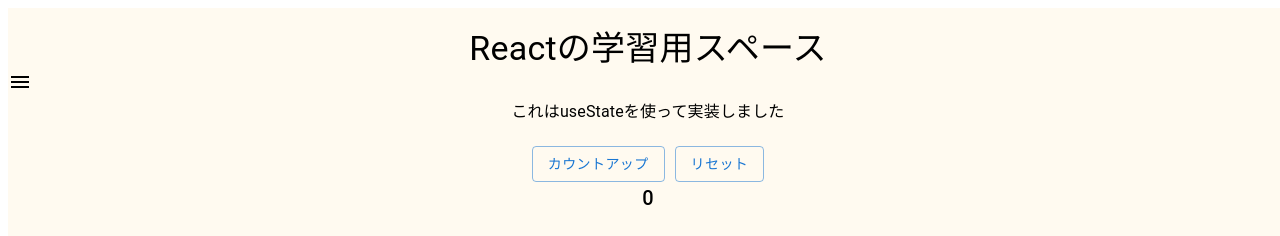
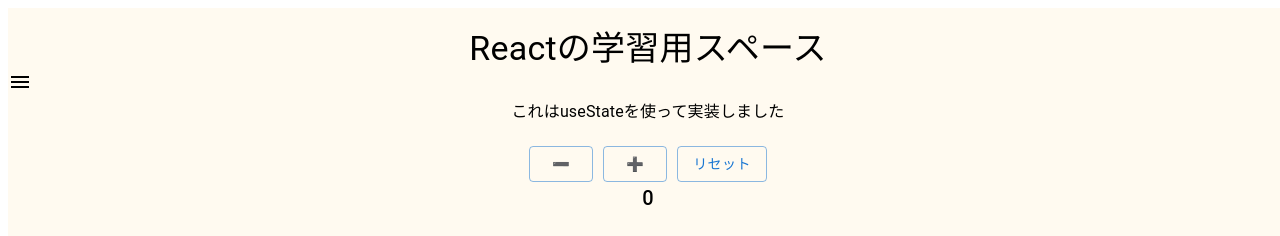
Before and after one commit to teppei1994667/react_practice, a React (Create React App) app: page /components/Home in a window 1280 px wide. Shown: the top 236 px of the page. Built offline with nearby package versions, Linux system fonts and the light colour scheme.

Commit message:
カウントダウン機能追加

```diff
--- a/src/components/home/Home.tsx
+++ b/src/components/home/Home.tsx
@@ -9,9 +9,14 @@ export const Home = () => {
     setCount((prev) => prev + 1);
   };
 
+	const countDown = () => {
+    setCount((prev) => prev - 1);
+  };
+
   const countReset = () => {
     setCount((prev) => (prev = 0));
   };
+
 
 	useEffect(() => {
 		if (count % 2 === 0 && count !== 0) {
@@ -25,8 +30,11 @@ export const Home = () => {
     <>
       <Typography variant="subtitle1" sx={{ textAlign: "center"}}>これはuseStateを使って実装しました</Typography>
       <Box sx={{ textAlign: "center", marginTop: "20px" }}>
-        <Button variant="outlined" onClick={countUp}>
-          カウントアップ
+			<Button variant="outlined" onClick={countDown}>
+          ➖
+        </Button>
+        <Button variant="outlined" onClick={countUp} sx={{marginLeft: "10px"}}>
+          ➕
         </Button>
         <Button
           variant="outlined"
```
